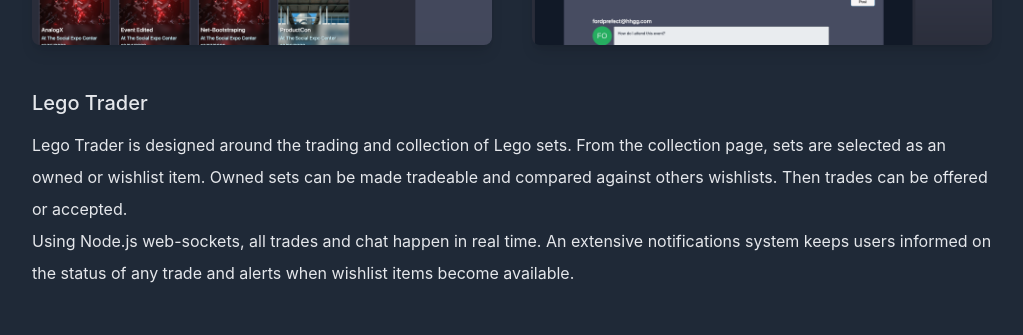
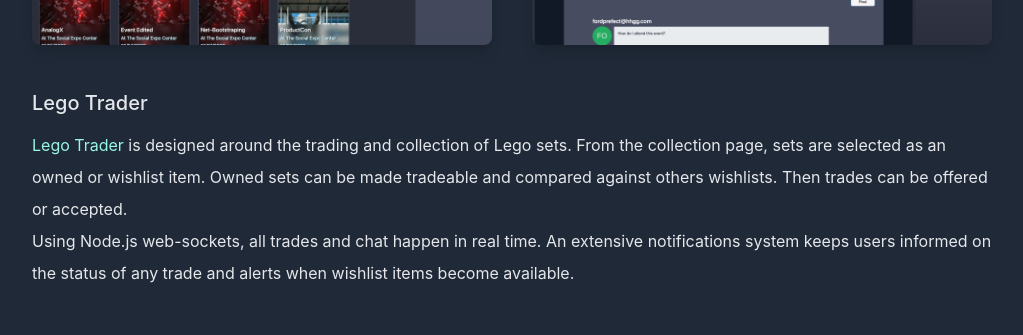
Before and after one commit to CoelAllen/react-tailwind-portfolio, a Next.js app: page / in a window 1280 px wide. Shown: the part 2300-2635 px from the top of the page, without its empty margins (128-1151 px from the left). Built offline with nearby package versions, Linux system fonts and the light colour scheme.

Commit message:
target blank added to links

```diff
--- a/pages/index.js
+++ b/pages/index.js
@@ -96,10 +96,18 @@
             </p>
           </div>
           <div className="text-5xl flex justify-center gap-16 py-3 mb-5 text-gray-600 dark:text-teal-800">
-            <a href="https://www.linkedin.com/in/coelallen/">
+            <a
+              href="https://www.linkedin.com/in/coelallen/"
+              target="_blank"
+              rel="noopener noreferrer"
+            >
               <AiFillLinkedin className="cursor-pointer" />
             </a>
-            <a href="https://github.com/CoelAllen">
+            <a
+              href="https://github.com/CoelAllen"
+              target="_blank"
+              rel="noopener noreferrer"
+            >
               <AiFillGithub className="cursor-pointer" />
             </a>
           </div>
@@ -115,6 +123,8 @@
               your project. My formal training was conducted at{" "}
               <a
                 href="https://boisecodeworks.com/"
+                target="_blank"
+                rel="noopener noreferrer"
                 className="text-teal-500 dark:text-teal-200"
               >
                 CodeWorks Academy
@@ -244,10 +254,19 @@
               Lego Trader
             </h4>
             <p className="text-md py-2 leading-8 text-gray-800 dark:text-gray-200">
-              Lego Trader is designed around the trading and collection of Lego
-              sets. From the collection page, sets are selected as an owned or
-              wishlist item. Owned sets can be made tradeable and compared
-              against others wishlists. Then trades can be offered or accepted.
+              {" "}
+              <a
+                href="https://lego-traders.onrender.com/"
+                target="_blank"
+                rel="noopener noreferrer"
+                className="text-teal-500 dark:text-teal-200"
+              >
+                Lego Trader
+              </a>{" "}
+              is designed around the trading and collection of Lego sets. From
+              the collection page, sets are selected as an owned or wishlist
+              item. Owned sets can be made tradeable and compared against others
+              wishlists. Then trades can be offered or accepted.
               <br />
               Using Node.js web-sockets, all trades and chat happen in real
               time. An extensive notifications system keeps users informed on
```
